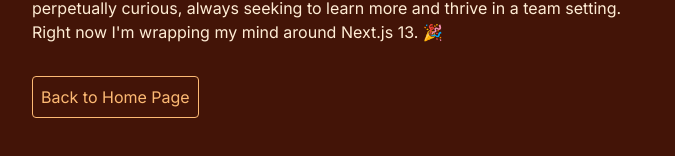
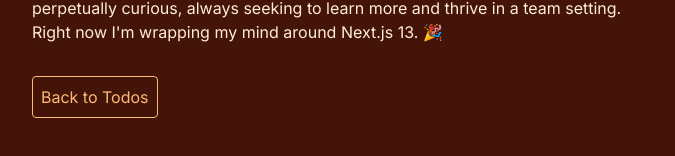
Before and after one commit to redrambles/next-todos, a Next.js app: page /about in a window 1280 px wide. Shown: the part 312-468 px from the top of the page, without its empty margins (296-971 px from the left). Built offline with nearby package versions, Linux system fonts and the light colour scheme.

Commit message:
Add to README, small cleanup

```diff
--- a/src/app/about/page.tsx
+++ b/src/app/about/page.tsx
@@ -29,7 +29,7 @@ function AboutMe() {
         href='/'
         className='inline-block py-2 my-4 border border-orange-300 text-orange-300 px-2 rounded hover:bg-orange-700 hover:text-orange-200 focus-within:bg-orange-700 outline-none'
       >
-        Back to Home Page
+        Back to Todos
       </Link>
     </div>
   );
--- a/src/app/new/page.tsx
+++ b/src/app/new/page.tsx
@@ -3,7 +3,7 @@ import { prisma } from "@/db";
 import { redirect } from "next/navigation";
 import React from "react";
 
-// server action
+// server action - we can use this here because there is no 'onChange' or 'useEffect' type things happening on this page
 const createTodo = async (data: FormData) => {
   "use server"; // this will indicate that the function has to run only on the server
   const title = data.get("title")?.valueOf();
@@ -41,7 +41,7 @@ function New() {
       </form>
       <Link
         href='/'
-        className='border border-orange-300 text-orange-300 px-2 py-1 rounded hover:bg-orange-700 hover:text-orange-100 focus-within:bg-orange-700 outline-none'
+        className='border border-orange-300 text-orange-300 px-2 py-2 rounded hover:bg-orange-700 hover:text-orange-100 focus-within:bg-orange-700 outline-none'
       >
         {" "}
         Back to Todos
--- a/src/app/page.tsx
+++ b/src/app/page.tsx
@@ -2,7 +2,7 @@
 
 import React from "react";
 import { useState, useEffect } from "react";
-import TodoItem from "@/components/TodoItems";
+import TodoItem from "@/components/TodoItem";
 import { toggleTodo, deleteTodo, getTodos } from "./functions";
 import Link from "next/link";
 
```
Also changed, not shown: src/components/TodoItem.tsx (renamed from src/components/TodoItems.tsx), 1 other file (tests, documents, lock files or other folders).
